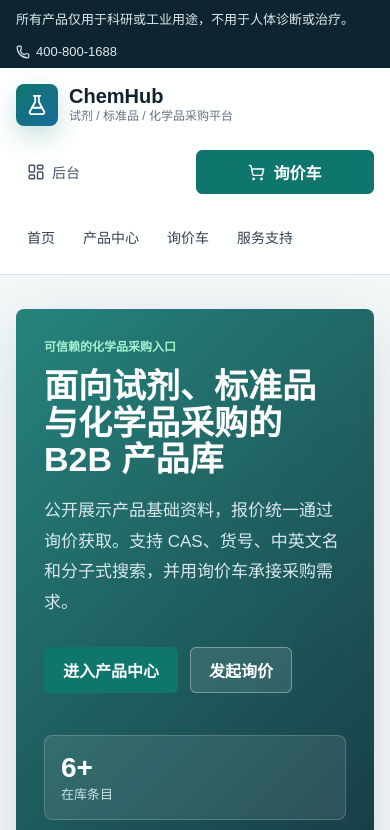
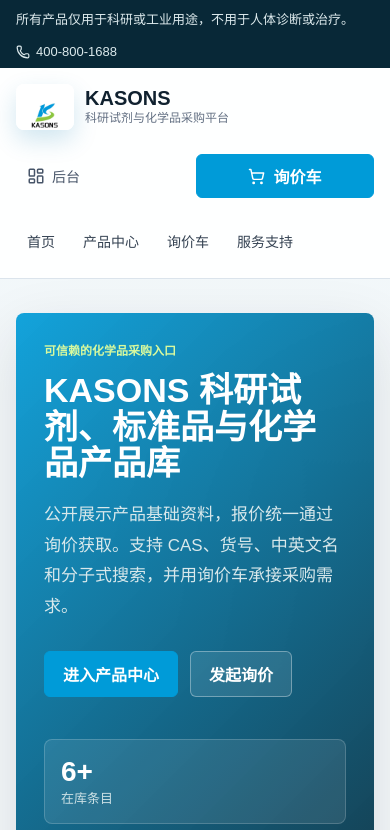
Before and after one commit to LiliLiu09/BioChemsyn, a Next.js app: page / in a window 390 px wide. Shown: the top 830 px of the page. Built offline with nearby package versions, Linux system fonts and the light colour scheme.

Commit message:
Apply KASONS branding to public frontend

```diff
--- a/app/globals.css
+++ b/app/globals.css
@@ -4,9 +4,11 @@
   --line: #d8e2ea;
   --panel: #ffffff;
   --surface: #f4f7f9;
-  --brand: #0f766e;
-  --brand-strong: #0a5c56;
-  --brand-soft: #e4f3f1;
+  --brand: #009bd8;
+  --brand-strong: #0075ad;
+  --brand-soft: #e7f6fb;
+  --brand-green: #8cc63f;
+  --brand-green-strong: #6aaa26;
   --accent: #b45309;
   --blue: #1d4ed8;
   --navy: #102a36;
@@ -24,7 +26,7 @@
 body {
   margin: 0;
   background:
-    linear-gradient(180deg, #eef6f5 0, rgba(244, 247, 249, 0) 420px),
+    linear-gradient(180deg, #eef8fb 0, rgba(244, 247, 249, 0) 420px),
     var(--surface);
   color: var(--ink);
   font-family: Arial, "Microsoft YaHei", sans-serif;
@@ -68,7 +70,7 @@
 }
 
 .topbar {
-  background: #0d2531;
+  background: #082837;
   color: #dce9ec;
   font-size: 13px;
 }
@@ -117,16 +119,33 @@
   min-width: 230px;
 }
 
+.brand-logo {
+  display: grid;
+  width: 58px;
+  height: 46px;
+  place-items: center;
+  overflow: hidden;
+  border-radius: 8px;
+  background: #fff;
+  box-shadow: 0 10px 24px rgba(0, 117, 173, 0.18);
+}
+
+.brand-logo img {
+  display: block;
+  width: 100%;
+  height: 100%;
+  object-fit: contain;
+}
+
 .brand-mark {
   display: grid;
   width: 42px;
   height: 42px;
   place-items: center;
   border-radius: 8px;
-  background: linear-gradient(135deg, var(--brand), #176b9a);
+  background: linear-gradient(135deg, var(--brand), var(--brand-green));
   color: #fff;
   font-weight: 800;
-  box-shadow: 0 10px 24px rgba(15, 118, 110, 0.22);
 }
 
 .brand b {
@@ -158,7 +177,7 @@
 
 .nav a:hover,
 .icon-link:hover {
-  background: #edf5f4;
+  background: #e7f6fb;
   color: var(--brand-strong);
 }
 
@@ -232,7 +251,7 @@
   min-height: 470px;
   padding: 44px;
   background:
-    linear-gradient(135deg, rgba(15, 118, 110, 0.9), rgba(16, 42, 54, 0.98)),
+    linear-gradient(135deg, rgba(0, 155, 216, 0.92), rgba(16, 42, 54, 0.98)),
     radial-gradient(circle at 80% 20%, rgba(255, 255, 255, 0.18), transparent 32%);
   color: #fff;
   border-radius: 8px;
@@ -261,7 +280,7 @@
 
 .hero .eyebrow,
 .cta-band .eyebrow {
-  color: #a7f3d0;
+  color: #d8f99e;
 }
 
 .hero-copy h1 {
@@ -343,7 +362,7 @@
   width: 84px;
   height: 84px;
   place-items: center;
-  border: 1px solid rgba(15, 118, 110, 0.22);
+  border: 1px solid rgba(0, 155, 216, 0.22);
   border-radius: 50%;
   background: #fff;
   color: var(--brand-strong);
@@ -375,7 +394,7 @@
   position: absolute;
   height: 2px;
   transform-origin: left center;
-  background: linear-gradient(90deg, rgba(15, 118, 110, 0.18), rgba(29, 78, 216, 0.34));
+  background: linear-gradient(90deg, rgba(0, 155, 216, 0.2), rgba(140, 198, 63, 0.45));
 }
 
 .bond-1 {
@@ -501,7 +520,7 @@
 }
 
 .category-card span {
-  color: var(--brand-strong);
+  color: var(--brand-green-strong);
   font-size: 18px;
   font-weight: 800;
 }
@@ -632,9 +651,9 @@
 }
 
 .pill.subtle {
-  border-color: #dce8e6;
-  background: var(--brand-soft);
-  color: var(--brand-strong);
+  border-color: #d7ebc6;
+  background: #f0fae7;
+  color: var(--brand-green-strong);
 }
 
 .product-card h3 {
@@ -707,7 +726,7 @@
   align-items: center;
   padding: 32px;
   border-radius: 8px;
-  background: linear-gradient(135deg, var(--navy), #0f766e);
+  background: linear-gradient(135deg, var(--navy), #0075ad 58%, #6aaa26);
   color: #fff;
 }
 
@@ -727,6 +746,27 @@
   border-radius: 6px;
   background: rgba(255, 255, 255, 0.08);
   font-weight: 800;
+}
+
+.site-footer {
+  display: flex;
+  justify-content: space-between;
+  gap: 18px;
+  margin-top: 28px;
+  padding: 24px 0 4px;
+  border-top: 1px solid var(--line);
+  color: var(--muted);
+  font-size: 14px;
+}
+
+.site-footer div {
+  display: grid;
+  gap: 6px;
+}
+
+.site-footer b {
+  color: var(--ink);
+  font-size: 16px;
 }
 
 .cart-table {
@@ -990,4 +1030,8 @@
     display: block;
     overflow-x: auto;
   }
+
+  .site-footer {
+    display: grid;
+  }
 }
--- a/app/layout.tsx
+++ b/app/layout.tsx
@@ -2,8 +2,8 @@
 import "./globals.css";
 
 export const metadata: Metadata = {
-  title: "ChemHub B2B 化学品产品库",
-  description: "面向试剂、标准品与化学品采购的 B2B 产品展示、搜索与询价网站"
+  title: "KASONS 科研试剂与化学品产品库",
+  description: "KASONS 面向科研试剂、标准品与化学品采购的 B2B 产品展示、搜索与询价网站"
 };
 
 export default function RootLayout({ children }: Readonly<{ children: React.ReactNode }>) {
--- a/app/page.tsx
+++ b/app/page.tsx
@@ -113,6 +113,17 @@
             </Link>
           </div>
         </section>
+
+        <footer className="site-footer">
+          <div>
+            <b>{site.companyName}</b>
+            <span>{site.tagline}</span>
+          </div>
+          <div>
+            <span>{site.contactEmail}</span>
+            <span>{site.address}</span>
+          </div>
+        </footer>
       </main>
     </div>
   );
--- a/components/Header.tsx
+++ b/components/Header.tsx
@@ -1,6 +1,6 @@
 "use client";
 
-import { FlaskConical, LayoutDashboard, Phone, ShoppingCart } from "lucide-react";
+import { LayoutDashboard, Phone, ShoppingCart } from "lucide-react";
 import Link from "next/link";
 import { useEffect, useState } from "react";
 import { cartStorageKey } from "@/lib/session";
@@ -38,8 +38,8 @@
       <header className="header">
         <div className="header-inner">
           <Link className="brand" href="/" aria-label={`${site.brandName} 首页`}>
-            <span className="brand-mark">
-              <FlaskConical size={22} aria-hidden="true" />
+            <span className="brand-logo">
+              <img src="/kasons-logo.jpg" alt={`${site.brandName} 标志`} />
             </span>
             <span>
               <b>{site.brandName}</b>
--- a/data/site.json
+++ b/data/site.json
@@ -1,12 +1,12 @@
 {
-  "brandName": "ChemHub",
-  "tagline": "试剂 / 标准品 / 化学品采购平台",
+  "brandName": "KASONS",
+  "tagline": "科研试剂与化学品采购平台",
   "supportPhone": "400-800-1688",
-  "heroTitle": "面向试剂、标准品与化学品采购的 B2B 产品库",
+  "heroTitle": "KASONS 科研试剂、标准品与化学品产品库",
   "heroDescription": "公开展示产品基础资料，报价统一通过询价获取。支持 CAS、货号、中英文名和分子式搜索，并用询价车承接采购需求。",
   "primaryCta": "进入产品中心",
   "notice": "所有产品仅用于科研或工业用途，不用于人体诊断或治疗。",
-  "companyName": "Demo BioTech Co",
+  "companyName": "KASONS",
   "contactEmail": "sales@example.com",
   "address": "上海市浦东新区 Demo Road 168 号"
 }
```
Also changed, not shown: public/kasons-logo.jpg (added).
